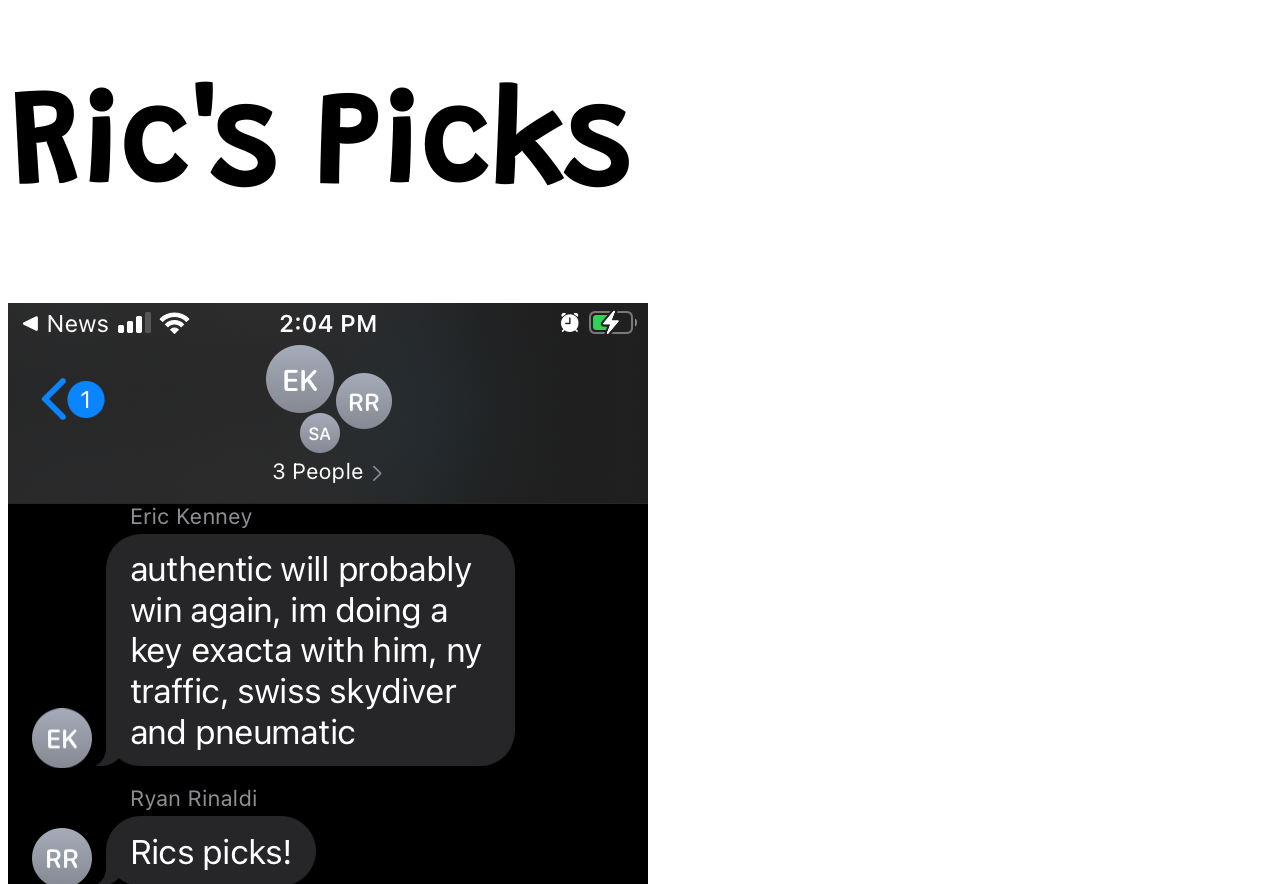
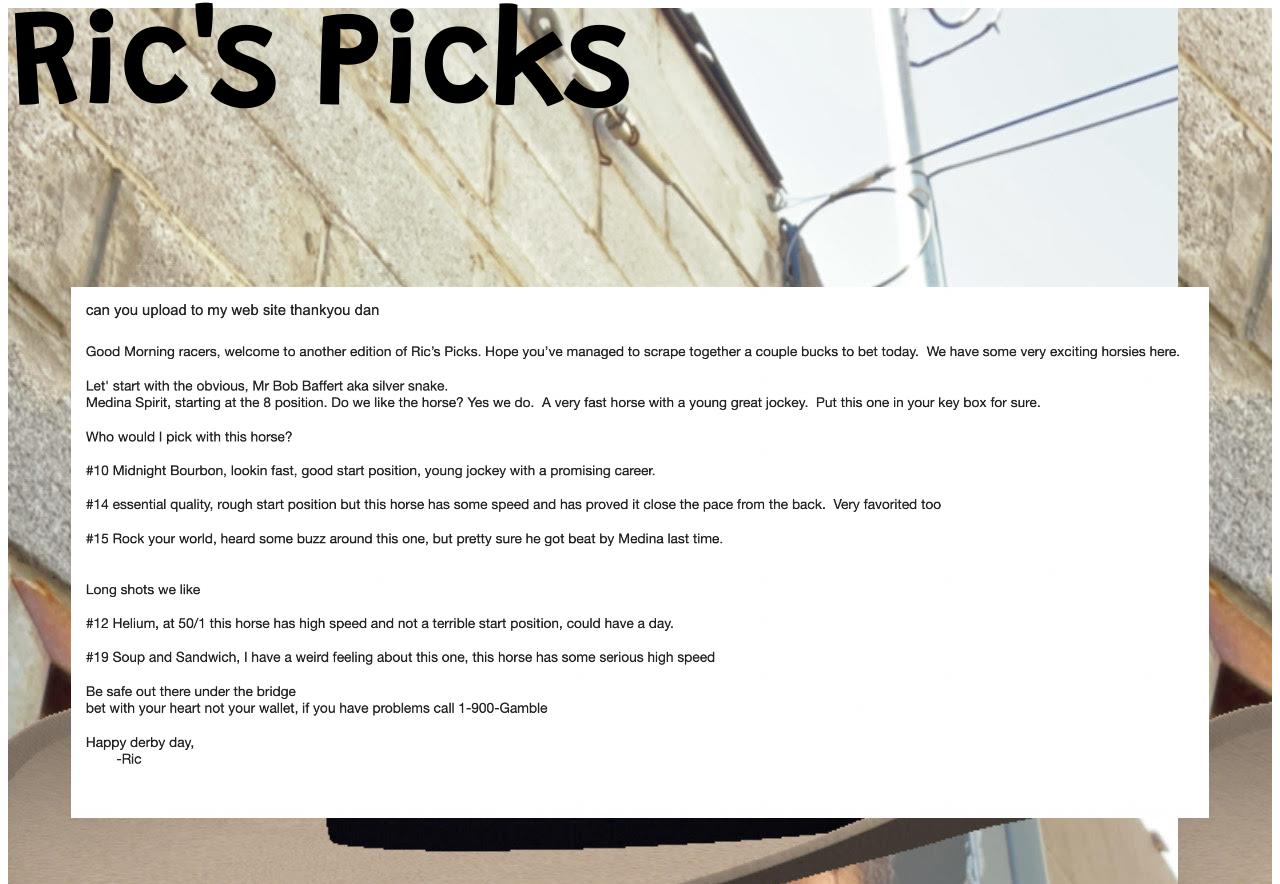
Before and after one commit to haddigan/ricspicks, a Gatsby site: page / in a window 1280 px wide. Shown: the top 884 px of the page. Built offline with nearby package versions, Linux system fonts and the light colour scheme; Gatsby itself is replaced by a stand-in of ours.

Commit message:
add derby picks

```diff
--- a/src/pages/index.js
+++ b/src/pages/index.js
@@ -3,11 +3,31 @@ import EricImage from '../../images/x.png'
 import DerbyPicks from '../../images/IMG_0162.png'
 import EricWin from '../../images/IMG_0163.png'
 import Stakes from '../../images/c.png'
+import EricCowboyHat from '../../images/bighat.jpg'
+import Derby from '../../images/derby.png'
 
 export default () => (
-  <div style={{ maxWidth: '100%', fontFamily: 'Grandstander' }}>
-    <h1 style={{ fontSize: '130px', font: 'Comic Sans' }}>Ric's Picks</h1>
+  <div
+    style={{
+      maxWidth: '100%',
+      fontFamily: 'Grandstander',
+      backgroundImage: `url(${EricCowboyHat})`,
+    }}
+  >
+    <h1 style={{ fontSize: '130px', font: 'Comic Sans', marginTop: '0' }}>
+      Ric's Picks
+    </h1>
     <div>
+      <img
+        style={{
+          maxWidth: '100%',
+          width: '90%',
+          padding: '5%',
+          display: 'inline-block',
+        }}
+        src={Derby}
+      />
+      <img style={{ maxWidth: '100%', width: 'auto' }} src={EricCowboyHat} />
       <img style={{ maxWidth: '100%', width: 'auto' }} src={Stakes} />
       <img style={{ maxWidth: '100%', width: 'auto' }} src={EricWin} />
       <img style={{ maxWidth: '100%', width: 'auto' }} src={DerbyPicks} />
```
Also changed, not shown: images/bighat.jpg (added), images/derby.png (added).
